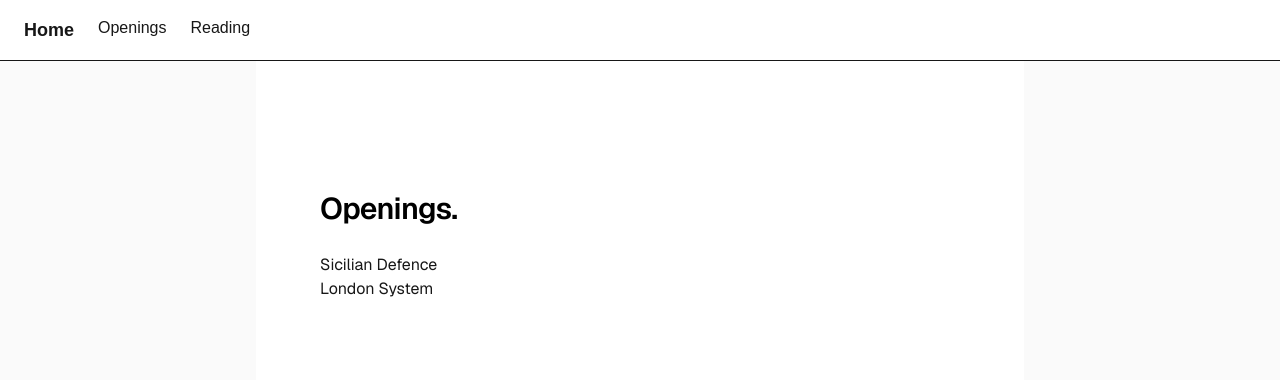
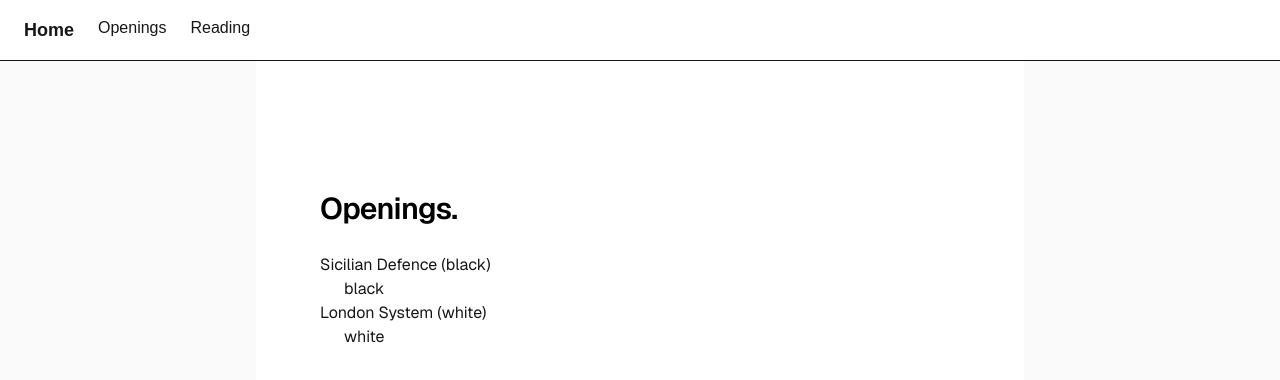
Before and after one commit to janarthduraisingham/chess, a Next.js app: page /openings in a window 1280 px wide. Shown: the top 380 px of the page. Built offline with nearby package versions, Linux system fonts and the light colour scheme.

Commit message:
add info below each opening

```diff
--- a/app/openings/page.tsx
+++ b/app/openings/page.tsx
@@ -1,4 +1,4 @@
-import { openings } from '@/lib/openings.tsx';
+import { openings } from '@/lib/openings';
 
 export default function Openings() {
   return (
@@ -10,8 +10,11 @@ export default function Openings() {
           </h1>
             <ul>
               {openings.map(o => (
-                <li id={o.id}>
-                  {o.name}
+                <li key={o.id}>
+                  {o.name} ({o.colour})
+                  <ul className='ml-6'>
+                    <li>{o.colour}</li>
+                  </ul>
                 </li>
               ))}
             </ul>
```
Also changed, not shown: lib/openings.ts (renamed from lib/openings.tsx).
